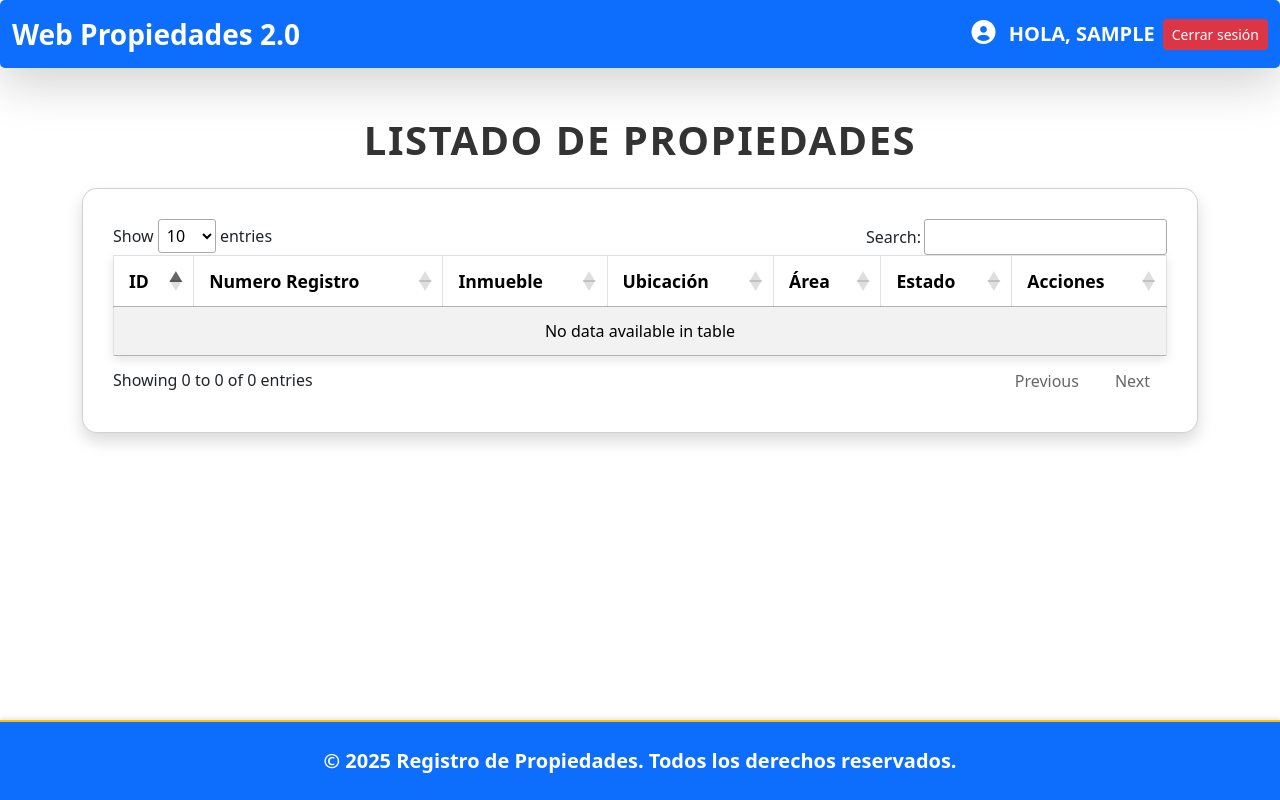
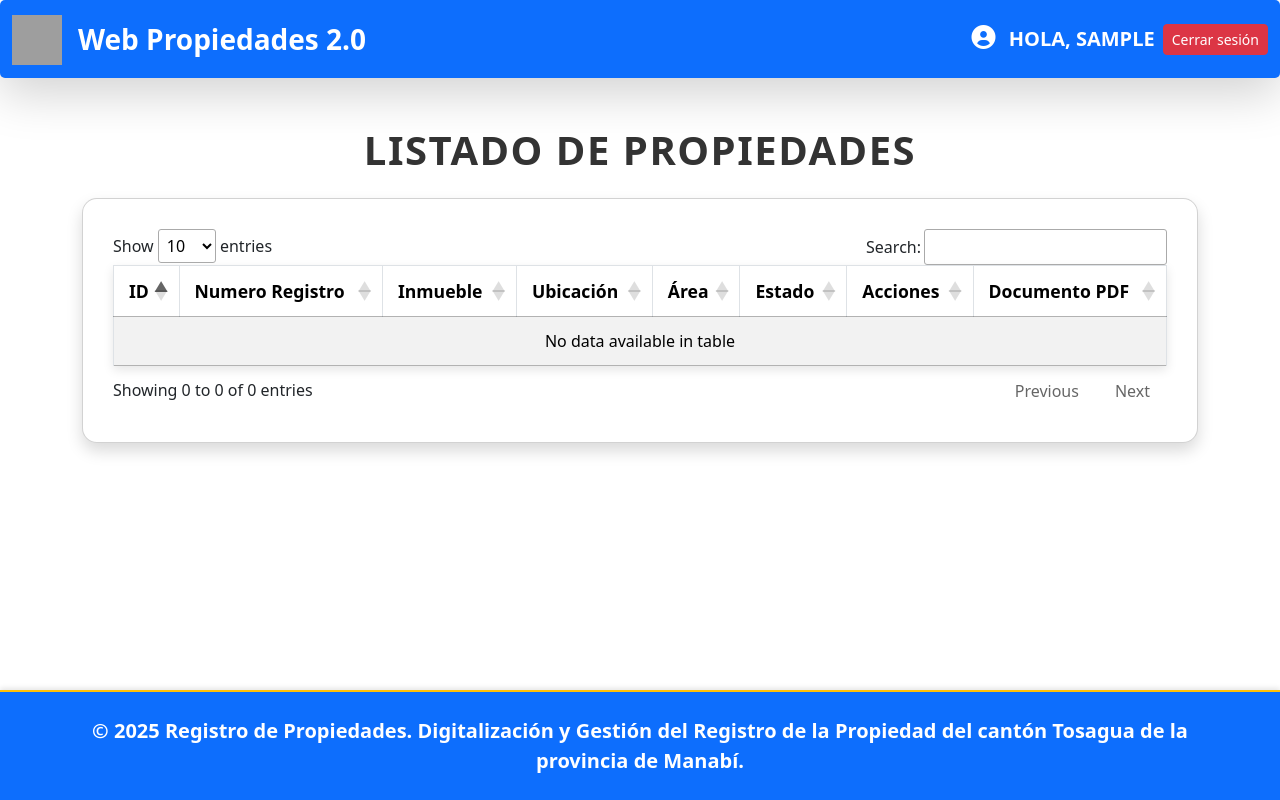
Before and after one commit to PyarmandoCode/Registro_de_Propiedad_Tosagua, a Django app: page /listar/ in a window 1280 px wide. Run offline with Django 5.2, Linux system fonts and the light colour scheme; the visitor is signed in with stand-in values (Sample User, id 1); data that the repository does not hold is empty; some libraries are stand-ins or nearby versions; grey boxes are pictures that could not be loaded.

Commit message:
Version2.0

```diff
--- a/core/models.py
+++ b/core/models.py
@@ -22,6 +22,9 @@ class Propiedades(models.Model):
     solicitante = models.ForeignKey(Solicitante, on_delete=models.CASCADE)
     estado=models.CharField(max_length=69,blank=True,null=True)
     archivo_pdf = models.FileField(upload_to='pdfs/', blank=True, null=True)
+    documento_pdf = models.FileField(upload_to='documento/', blank=True, null=True)
+
+
 
     def __str__(self):
         return self.bien_inmueble
--- a/core/templates/base.html
+++ b/core/templates/base.html
@@ -173,6 +173,9 @@
     <!-- Barra de navegación -->
     <nav class="navbar navbar-expand-lg navbar-dark bg-primary shadow-lg">
         <div class="container-fluid">
+            <a class="navbar-brand" href="{% url 'index' %}">
+                <img src="https://res.cloudinary.com/dream-music/image/upload/v1739489089/logo_sjexi3.jpg" alt="Logo" width="50" height="50" class="d-inline-block align-text-top">
+            </a>
             <a class="navbar-brand fs-3 fw-bold" href="{% url 'index' %}">Web Propiedades 2.0</a>
             <button class="navbar-toggler" type="button" data-bs-toggle="collapse" data-bs-target="#navbarNav" aria-controls="navbarNav" aria-expanded="false" aria-label="Toggle navigation">
                 <span class="navbar-toggler-icon"></span>
@@ -206,7 +209,7 @@
     <!-- Footer -->
     <footer class="text-center py-4 mt-5 bg-primary text-white">
         <div class="container">
-            <p class="mb-0 fs-5">© 2025 Registro de Propiedades. Todos los derechos reservados.</p>
+            <p class="mb-0 fs-5">© 2025 Registro de Propiedades. Digitalización y Gestión del Registro de la Propiedad del cantón Tosagua de la provincia de Manabí.</p>
 
         </div>
     </footer>
--- a/core/templates/listar_propiedades_sol.html
+++ b/core/templates/listar_propiedades_sol.html
@@ -96,6 +96,7 @@
                         <th>Área</th>
                         <th>Estado</th>
                         <th>Acciones</th>  <!-- Cambié el encabezado para mejor comprensión -->
+                        <th>Documento PDF</th>
                     </tr>
                 </thead>
                 <tbody>
@@ -135,6 +136,15 @@
                                         <div id="progressBar{{ propiedad.id }}" class="progress-bar" style="width: 0%;" role="progressbar" aria-valuenow="0" aria-valuemin="0" aria-valuemax="100"></div>
                                     </div>
                                 </div>
+                            {% endif %}
+                        </td>
+                        <td>
+                            {% if propiedad.documento_pdf %}
+                                <a href="{{ propiedad.documento_pdf.url }}" target="_blank" class="btn btn-danger">
+                                    📄 Ver PDF
+                                </a>
+                            {% else %}
+                                <span class="text-muted">Sin documento</span>
                             {% endif %}
                         </td>
                     </tr>
--- a/core/views.py
+++ b/core/views.py
@@ -9,6 +9,12 @@ from django.contrib.auth.decorators import login_required
 from django.contrib.auth import logout
 from django.views.decorators.csrf import csrf_exempt
 
+from reportlab.lib.pagesizes import letter
+from reportlab.pdfgen import canvas
+from reportlab.lib.utils import ImageReader
+from django.core.files.base import ContentFile
+import io
+import datetime
 
 def index(request):
     template_name="dashboard.html"
@@ -131,9 +137,14 @@ def register_view(request):
         if form.is_valid():
             form.save()
             return redirect('login')  # Redirigir al login después de registrar
+        else:
+            # Extraer errores y pasarlos al template
+            errores = form.errors.get_json_data()
     else:
         form = UserCreationForm()
-    return render(request, 'register.html', {'form': form})
+        errores = None
+
+    return render(request, 'register.html', {'form': form, 'errores': errores})
 
 
 @login_required
@@ -260,24 +271,61 @@ def actualizar_estado(request):
         propiedad_id = request.POST.get('propiedad_id')
         estado = request.POST.get('valestado')
 
-        # Verificar si la propiedad y el estado fueron seleccionados
         if not propiedad_id or not estado:
-            return JsonResponse({
-                'success': False,
-                'message': 'Faltan datos requeridos: propiedad o estado.'
-            }, status=400)
+            return JsonResponse({'success': False, 'message': 'Faltan datos requeridos: propiedad o estado.'}, status=400)
 
-        # Obtener la propiedad seleccionada
         propiedad = get_object_or_404(Propiedades, id=propiedad_id)
+        propiedad.estado = estado
 
-        # Actualizar el estado de la propiedad
-        propiedad.estado = estado
+        # Si el estado es "atendido", generar el PDF con diseño tipo recibo
+        if estado == "atendido":
+            buffer = io.BytesIO()
+            pdf = canvas.Canvas(buffer, pagesize=letter)
+
+            # Cargar imagen de marca de agua
+            watermark_url = "https://res.cloudinary.com/dream-music/image/upload/v1739489089/logo_sjexi3.jpg"
+            watermark = ImageReader(watermark_url)
+
+            # Dibujar la marca de agua en el fondo
+            pdf.drawImage(watermark, 150, 200, width=300, height=300, mask='auto')
+
+            # Encabezado del recibo
+            pdf.setFont("Helvetica-Bold", 16)
+            pdf.drawString(200, 750, "RECIBO DE ATENCIÓN")
+
+            pdf.setFont("Helvetica", 10)
+            pdf.drawString(400, 750, f"Fecha: {datetime.datetime.now().strftime('%Y-%m-%d %H:%M')}")
+
+            # Línea separadora
+            pdf.line(50, 740, 550, 740)
+
+            # Información de la propiedad
+            pdf.setFont("Helvetica-Bold", 12)
+            pdf.drawString(50, 710, "Información de la Propiedad:")
+
+            pdf.setFont("Helvetica", 10)
+            pdf.drawString(50, 690, f"📌 Código Interno: {propiedad.codigo_interno or 'N/A'}")
+            pdf.drawString(50, 670, f"🏠 Bien Inmueble: {propiedad.bien_inmueble}")
+            pdf.drawString(50, 650, f"📍 Ubicación: {propiedad.ubicacion or 'N/A'}")
+            pdf.drawString(50, 630, f"📏 Área: {propiedad.area or 'N/A'}")
+            pdf.drawString(50, 610, f"🙍‍♂️ Solicitante: {propiedad.solicitante}")
+
+            # Estado
+            pdf.setFont("Helvetica-Bold", 12)
+            pdf.drawString(50, 580, "✅ Estado de Atención: ATENDIDO")
+
+            # Línea final
+            pdf.line(50, 560, 550, 560)
+
+            pdf.showPage()
+            pdf.save()
+
+            buffer.seek(0)
+            propiedad.documento_pdf.save(f"recibo_atencion_{propiedad_id}.pdf", ContentFile(buffer.read()), save=False)
+
         propiedad.save()
 
-        return JsonResponse({
-            'success': True,
-            'message': 'Estado de la propiedad actualizado correctamente.'
-        })
+        return JsonResponse({'success': True, 'message': 'Estado actualizado correctamente y PDF generado.'})
 
     return JsonResponse({'success': False, 'message': 'Método no permitido'}, status=405)
 
```
Also changed, not shown: core/templates/register.html (+22 -0 lines), core/migrations/0014_propiedades_documento_pdf.py (added), 9 other files.
